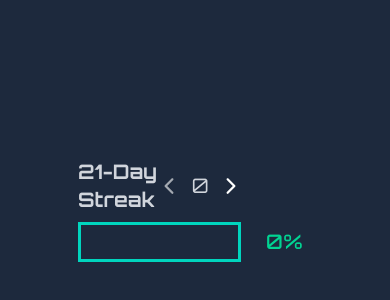
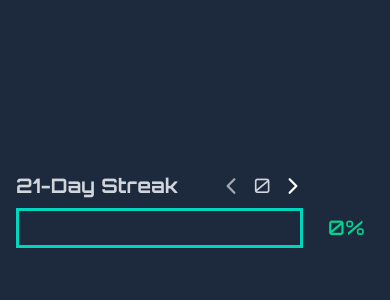
Before and after one commit to WDWaleed/Streak-Progress, a React (Vite) app: page / in a window 390 px wide. Shown: the part 212-512 px from the top of the page. Built offline with nearby package versions, Linux system fonts and the light colour scheme.

Commit message:
Mobile responsive

```diff
--- a/src/App.jsx
+++ b/src/App.jsx
@@ -40,9 +40,9 @@ function App() {
   }, [progressPercent]);
 
   return (
-    <div className="flex h-screen flex-col items-center justify-center bg-slate-800">
+    <div className="flex h-screen flex-col items-center justify-center bg-slate-800 px-4">
       {/* Head and day count */}
-      <div className="mb-2 flex w-3/5 max-w-[700px] items-center justify-between">
+      <div className="mb-2 flex w-full max-w-[700px] items-center justify-between sm:w-3/5">
         {/* Head */}
         <h1 className="text-left text-xl font-bold text-gray-300">
           21-Day Streak
@@ -65,7 +65,7 @@ function App() {
         </div>
       </div>
       {/* Progress bar container */}
-      <div className="flex w-3/5 max-w-[700px] items-center justify-between gap-4">
+      <div className="flex w-full max-w-[700px] items-center justify-between gap-4 sm:w-3/5">
         <div className="h-10 w-full border-3 border-teal-400 p-1">
           <div className="progress-bar" style={{ width: `${width}%` }}></div>
         </div>
```
